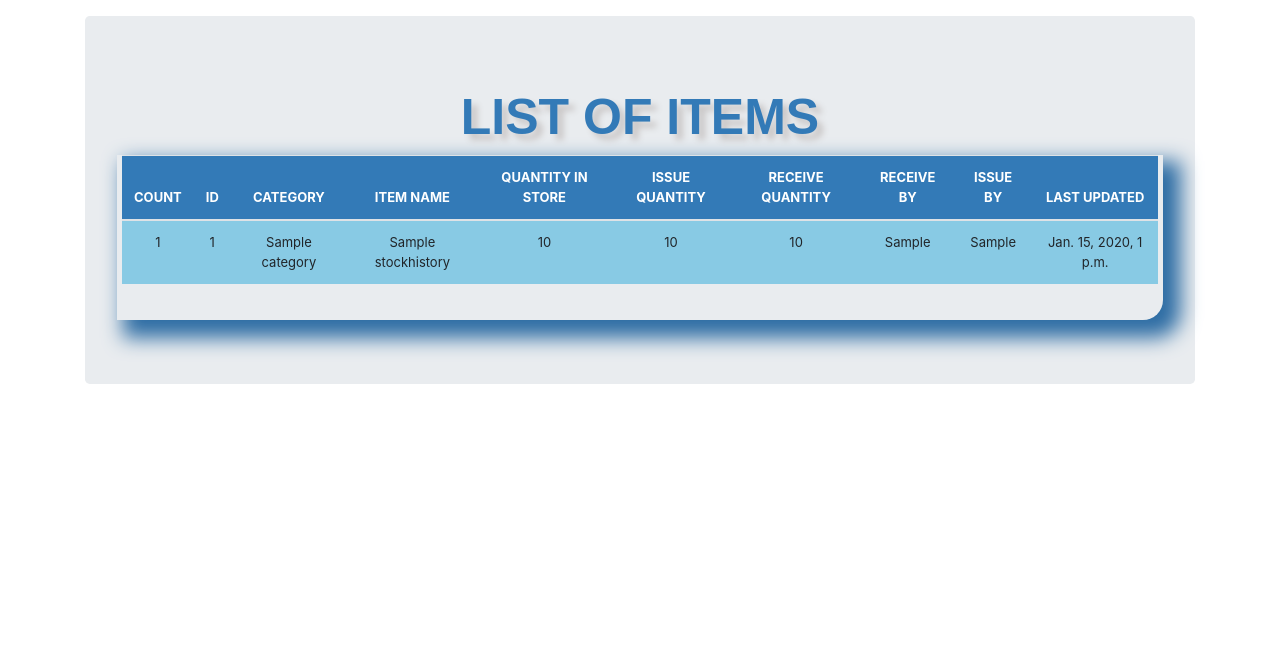
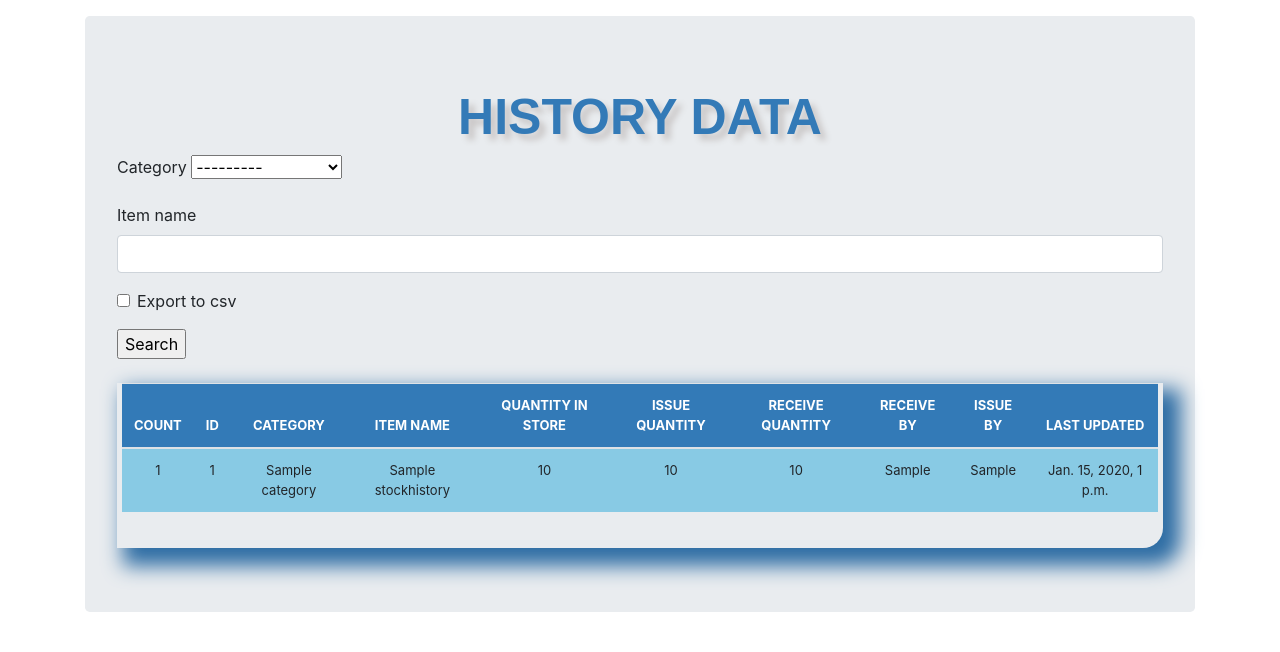
Before and after one commit to MuliJob/inventory_management_system, a Django app: page /list-history/ in a window 1280 px wide. Shown: the part 56-708 px from the top of the page. Run offline with Django 5.2, Linux system fonts and the light colour scheme; a user stored in the database is signed in; tables that the repository leaves empty hold one stand-in row (values such as "Sample post"); some libraries are stand-ins or nearby versions.

Commit message:
Added functionality for filter on the history table and exporting to csv

```diff
--- a/inventory/templates/list-history.html
+++ b/inventory/templates/list-history.html
@@ -42,6 +42,12 @@
       {% endif %}
       <div class="jumbotron">
         <div class="header">{{header}}</div>
+        <form action="{% url 'list_history' %}" method="post">
+          {% csrf_token %}
+          {{form|crispy}}
+          <input type="submit" value="Search">
+        </form>
+        <br>
         <div class="display_table">
           <table class="table">
             <thead>
--- a/inventory/views.py
+++ b/inventory/views.py
@@ -25,9 +25,13 @@
     'form': form
   }
   if request.method == 'POST':
-    queryset = Stock.objects.filter(category__icontains=form['category'].value(),
+    category = form['category'].value()
+    queryset = Stock.objects.filter( #category__icontains=form['category'].value(),
                                     item_name__icontains=form['item_name'].value()
                                     )
+    if (category != ''):
+      queryset = queryset.filter(category_id=category)
+
     if form['export_to_CSV'].value() == True:
       response = HttpResponse(content_type='text/csv')
       response['Content-Disposition'] = 'attachment; filename="List of stock.csv"'
@@ -37,6 +41,7 @@
       for stock in instance:
         writer.writerow([stock.category, stock.item_name, stock.quantity])
       return response
+
     context = {
       'form': form,
       'header': header,
@@ -157,10 +162,51 @@
 
 @login_required
 def list_history(request):
-  header = 'LIST OF ITEMS'
+  header = 'HISTORY DATA'
   queryset = StockHistory.objects.all()
+  form = StockSearchForm(request.POST or None)
   context = {
+    'form': form,
     'header': header,
     'queryset': queryset,
   }
+  if request.method == 'POST':
+    category = form['category'].value()
+    queryset = StockHistory.objects.filter(
+                                            item_name__icontains=form['item_name'].value()
+                                    )
+    if (category != ''):
+      queryset = queryset.filter(category_id=category)
+
+    if form['export_to_CSV'].value() == True:
+      response = HttpResponse(content_type='text/csv')
+      response['Content-Disposition'] = 'attachment; filename="Stock History.csv"'
+      writer = csv.writer(response)
+      writer.writerow(
+        ['CATEGORY',
+         'ITEM NAME',
+         'QUANTITY',
+         'ISSUE QUANTITY',
+         'RECEIVE QUANTITY',
+         'RECEIVE BY',
+         'ISSUE BY',
+         'LAST UPDATED'])
+      instance = queryset
+      for stock in instance:
+        writer.writerow(
+          [stock.category,
+           stock.item_name,
+           stock.quantity,
+           stock.issue_quantity,
+           stock.receive_quantity,
+           stock.receive_by,
+           stock.issue_by,
+           stock.last_updated])
+      return response
+
+    context = {
+      'form': form,
+      'header': header,
+      'queryset': queryset,
+    }
   return render(request, 'list-history.html', context)
```
